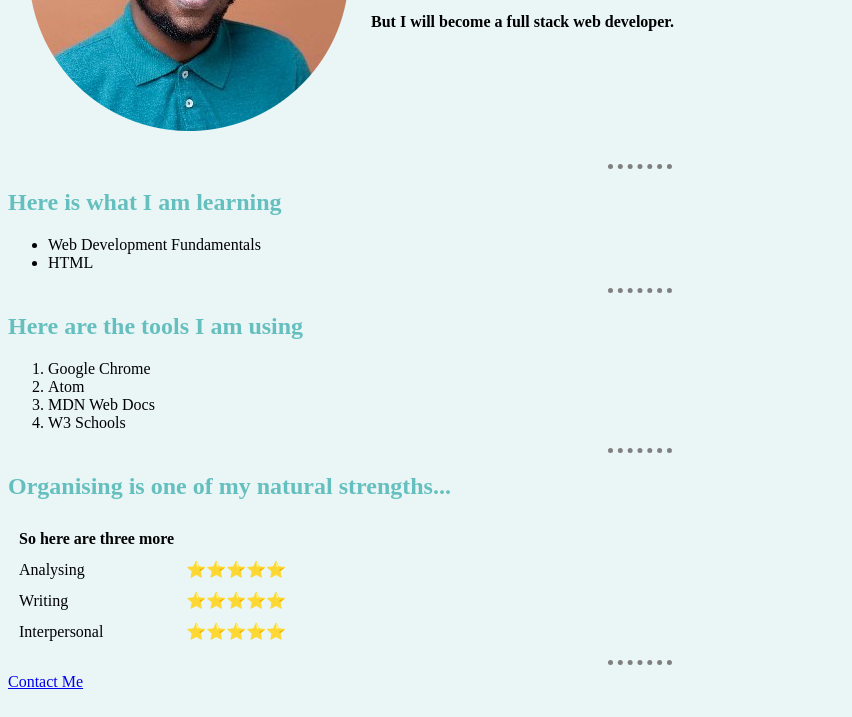
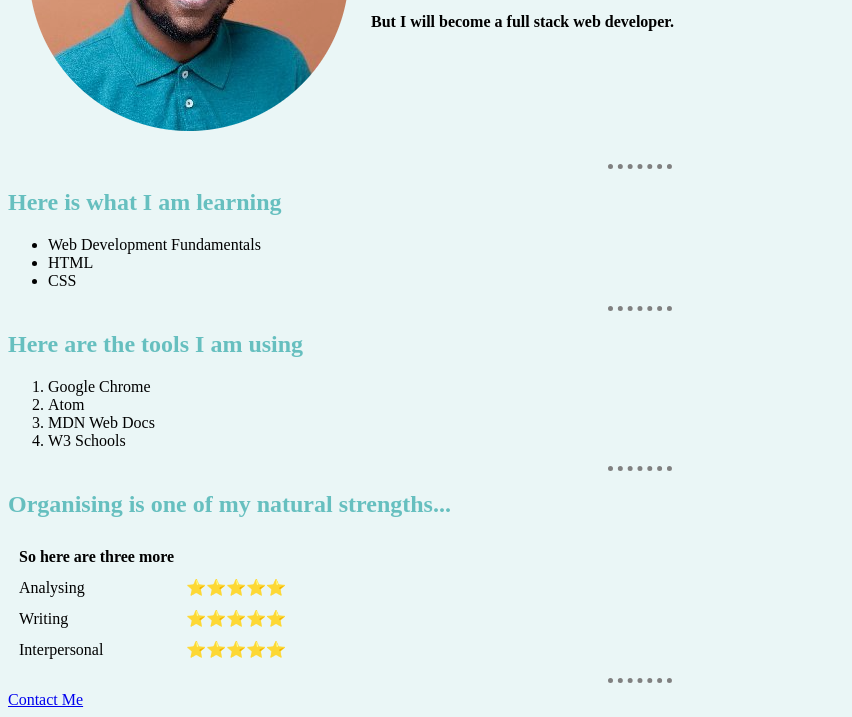
Before and after one commit to eomondi/introtocss, a plain HTML site: page index.html in a window 1280 px wide. Shown: the part 218-935 px from the top of the page, without its empty margins (0-852 px from the left). Drawn offline with Linux system fonts and the light colour scheme.

Commit message:
Update index.html

```diff
--- a/index.html
+++ b/index.html
@@ -33,8 +33,8 @@
   <ul>
     <li>Web Development Fundamentals</li>
     <li>HTML</li>
+    <li>CSS</li>
     <!---
-    <li>CSS</li>
     <li>Bootstrap</li>
     <li>JavaScript</li>
     <li>Document Object Model (DOM)</li>
```
